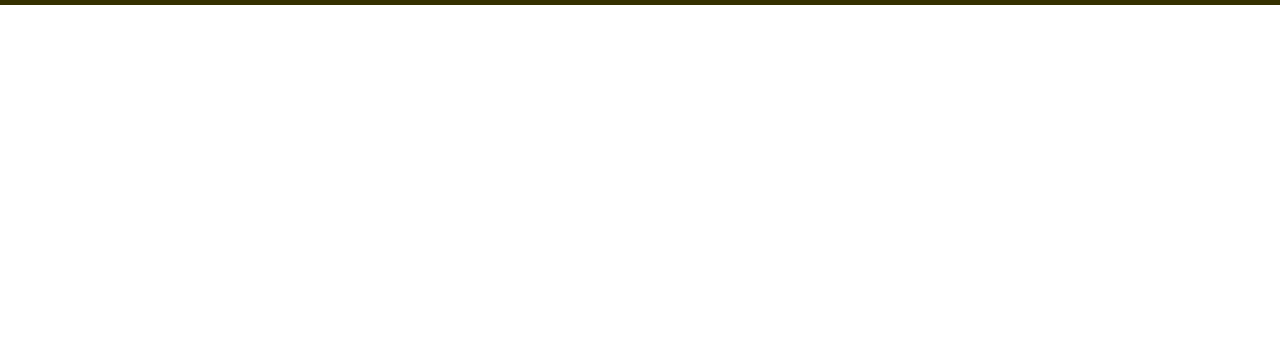
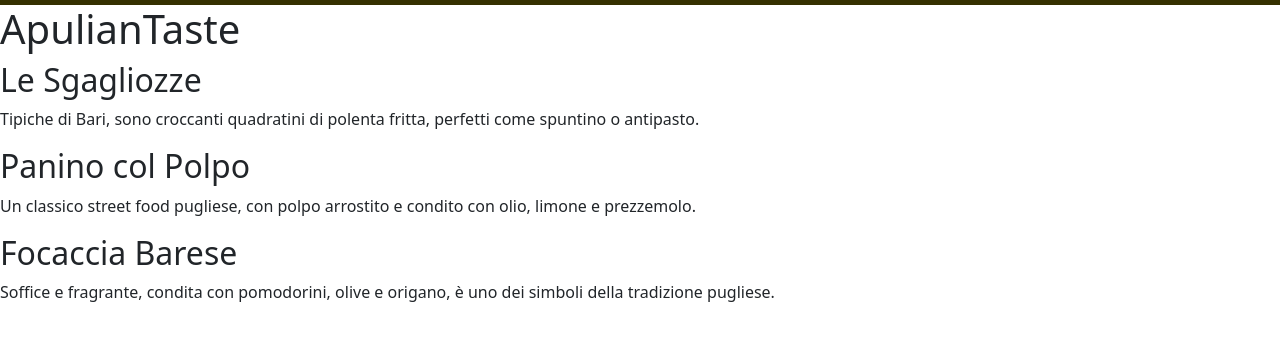
Before and after one commit to Hackademy-158/4.Es_Bootstrap_e_Media_Queries_Alessio_Grieco, a plain HTML site: page Es_1/index.html in a window 1280 px wide. Shown: the part 91-432 px from the top of the page. Drawn offline with nearby package versions, Linux system fonts and the light colour scheme.

Commit message:
Html Completato

```diff
--- a/Es_1/index.html
+++ b/Es_1/index.html
@@ -12,8 +12,6 @@
 </head>
 
 <body>
-
-    <header>
     <!-- Inizio NavBar Vanilla -->
     <div class="NavBar-container">
         <nav class="navbar navbar-expand-lg bg-body-tertiary NavBar">
@@ -48,9 +46,8 @@
                     </ul>
                     <form class="d-flex" role="search">
                         <input class="form-control me-2" type="search" placeholder="Cerca..." aria-label="Search">
-                            <button class="btn btn-outline-warning" type="submit"><svg
-                                    xmlns="http://www.w3.org/2000/svg" width="16" height="16" fill="currentColor"
-                                    class="bi bi-search" viewBox="0 0 16 16">
+                        <button class="btn btn-outline-warning" type="submit"><svg xmlns="http://www.w3.org/2000/svg"
+                                width="16" height="16" fill="currentColor" class="bi bi-search" viewBox="0 0 16 16">
                                 <path
                                     d="M11.742 10.344a6.5 6.5 0 1 0-1.397 1.398h-.001q.044.06.098.115l3.85 3.85a1 1 0 0 0 1.415-1.414l-3.85-3.85a1 1 0 0 0-.115-.1zM12 6.5a5.5 5.5 0 1 1-11 0 5.5 5.5 0 0 1 11 0" />
                             </svg></button>
@@ -60,14 +57,29 @@
         </nav>
 
     </div>
+    <header>
+        <!-- Huge Header -->
+        <div class="HugeHeader">
+            <h1>ApulianTaste</h1>
+            <section class="recipes">
+                <article>
+                    <h2>Le Sgagliozze</h2>
+                    <p>Tipiche di Bari, sono croccanti quadratini di polenta fritta, perfetti come spuntino o antipasto.
+                    </p>
+                </article>
+                <article>
+                    <h2>Panino col Polpo</h2>
+                    <p>Un classico street food pugliese, con polpo arrostito e condito con olio, limone e prezzemolo.
+                    </p>
+                </article>
+                <article>
+                    <h2>Focaccia Barese</h2>
+                    <p>Soffice e fragrante, condita con pomodorini, olive e origano, è uno dei simboli della tradizione
+                        pugliese.</p>
+                </article>
+            </section>
+        </div>
     </header>
-
-
-
-
-
-
-
     <!-- BOOTSTRAP JS -->
     <link rel="stylesheet" href="https://cdn.jsdelivr.net/npm/bootstrap@5.3.3/dist/js/bootstrap.bundle.min.js">
 </body>
--- a/Es_1/style.css
+++ b/Es_1/style.css
@@ -1,3 +1,4 @@
+/*  BOOTSTRAP START */
 .NavLogo {
     width: 80px;
     height: 80px;
@@ -51,3 +52,5 @@
         transition: 0.6s;
     }
 }
+
+/* BOOTSTRAP END */
```
Lines whose indentation alone changed are shown as unchanged.
